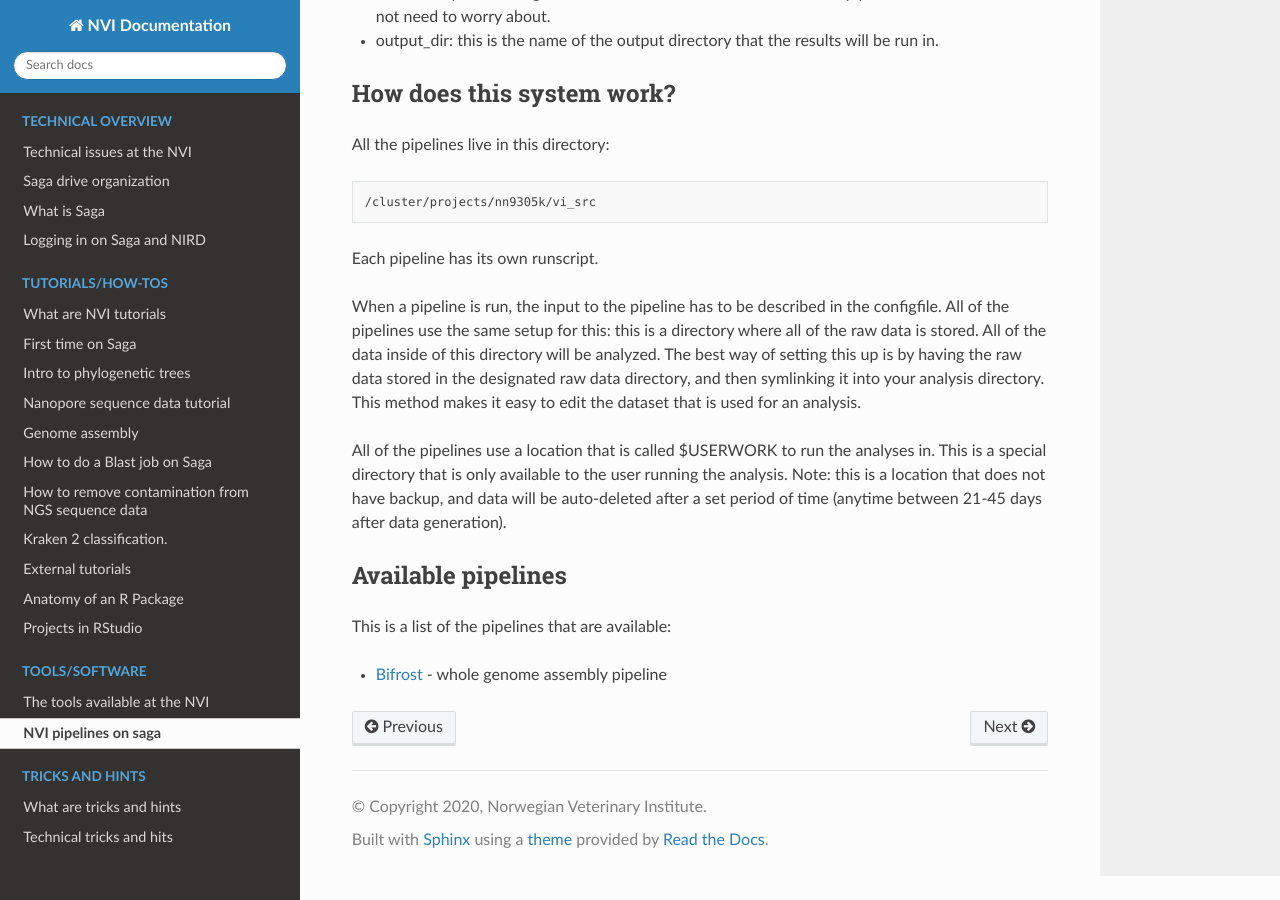
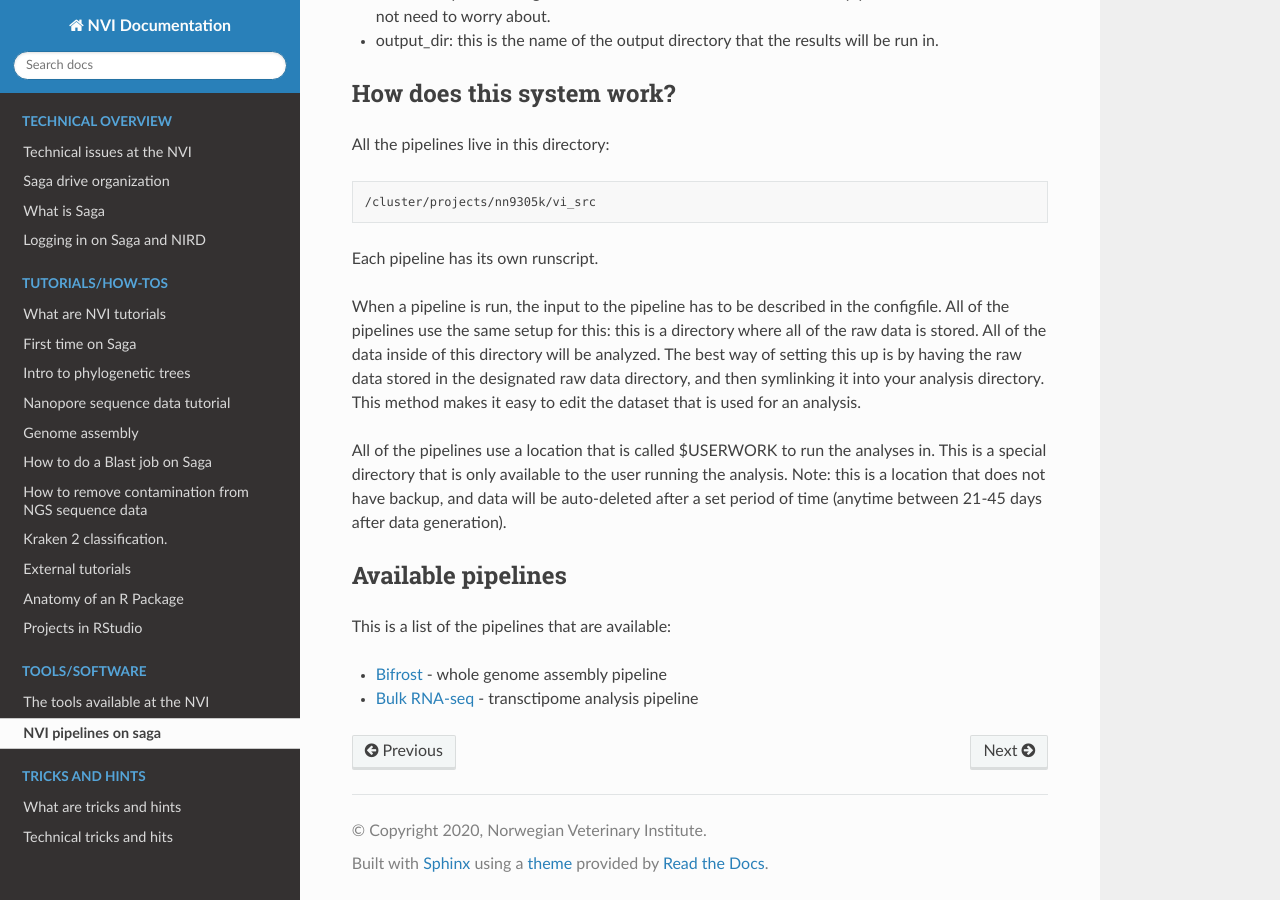
Before and after one commit to NorwegianVeterinaryInstitute/nvi-documentation, a Sphinx documentation site: the page built from docs/source/tools/saga_pipelines.md, in a window 1280 px wide and 900 px high, scrolled down 1126 px. Built offline with Sphinx 7.4.7 and the Read the Docs theme 2.0.0, drawn with Linux system fonts in a browser that asks for light colours; pages that are not in the unit, such as notebooks, are missing from menus.

Commit message:
RNA-seq information

```diff
--- a/docs/source/tools/saga_pipelines.md
+++ b/docs/source/tools/saga_pipelines.md
@@ -59,3 +59,4 @@ All of the pipelines use a location that is called $USERWORK to run the analyses
 This is a list of the pipelines that are available:
 
 - [Bifrost](https://github.com/NorwegianVeterinaryInstitute/Bifrost) - whole genome assembly pipeline
+- [Bulk RNA-seq](https://github.com/NorwegianVeterinaryInstitute/RNA-seq) - transctipome analysis pipeline
```
